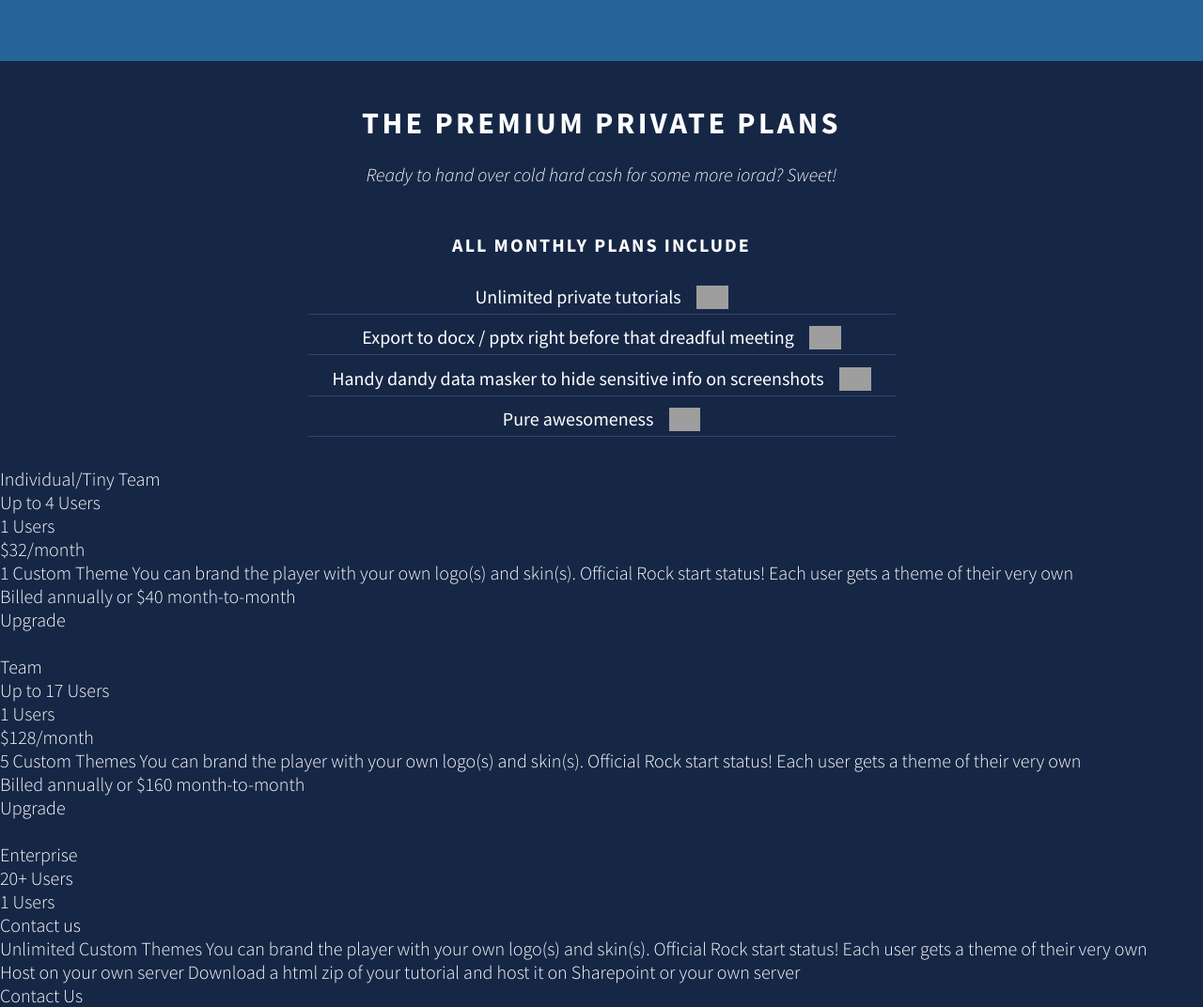
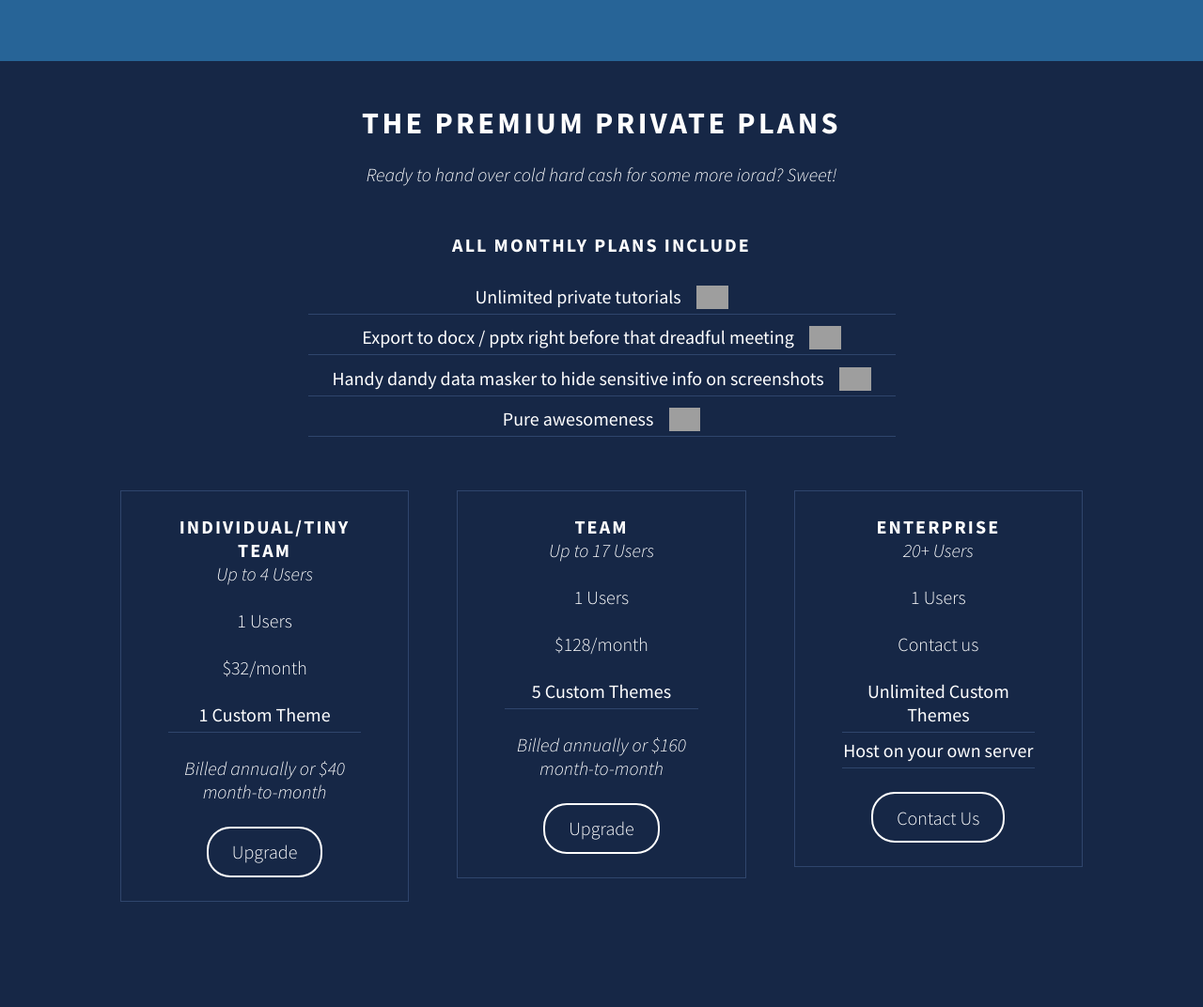
Before and after one commit to metamn/iorad, a Jekyll site: the page built from index.html, in a window 1280 px wide. Shown: the whole page at 94% size. Built offline with Jekyll 4.4.1, drawn with Linux system fonts in a browser that asks for light colours; nearby versions of some CDN libraries; after the commit the page ends 1010 px from its top, so only the background shows below that; grey boxes are pictures that could not be loaded.

Commit message:
The basic styling & layout done

```diff
--- a/_includes/structures/primary-plan.html
+++ b/_includes/structures/primary-plan.html
@@ -1,7 +1,7 @@
 {% assign id = include.id | times: 1 %}
 {% assign plan = page.plans[id] %}
 
-<article class="primary-plan">
+<article class="primary-plan {% include atoms/classname.html title=plan.class %}">
   <div class="container">
     <div class="title">
       <h2>{{ plan.title }}</h2>
--- a/assets/styles/screen.css
+++ b/assets/styles/screen.css
@@ -29,7 +29,6 @@
 /* https://developers.google.com/web/fundamentals/look-and-feel/animations/animating-between-views
 */
 /* No files to import found in molecules/* */
-/* No files to import found in organisms/* */
 html body { font-size: 125%; line-height: 1.25; font-family: 'Source Sans Pro', sans-serif; font-weight: 300; color: white; background-color: #162746; }
 @media only screen and (max-width: 63.999em) { html body { font-size: 100%; } }
 @media only screen and (min-width: 90.001em) { html body { font-size: 150%; } }
@@ -53,6 +52,25 @@
 html.pricing body #pricing #all-plans .container ul li { margin-bottom: 0.3125em; padding-bottom: 0.3125em; border-bottom: 1px solid #2f456c; }
 html.pricing body #pricing #all-plans .container ul li span.checkmark { margin-left: 0.625em; }
 html.pricing body #pricing #all-plans .container ul li span.checkmark img { max-height: 1.25em; position: relative; top: 0.3125em; }
+html.pricing body #pricing #primary-plans { margin-top: 2.5em; }
+@media only screen and (max-width: 63.999em) { html.pricing body #pricing #primary-plans { padding-left: 1.25em; padding-right: 1.25em; width: calc(100% - 2.5em - 0px); } }
+@media only screen and (min-width: 64em) { html.pricing body #pricing #primary-plans { padding-left: 10%; padding-right: 10%; width: calc(100% - 20% - 0px); } }
+html.pricing body #pricing #primary-plans article { text-align: center; float: left; padding-left: 1.25em; padding-right: 1.25em; width: calc(30% - 2.5em - 2px); margin-right: 5%; margin-bottom: 2.5em; border: 1px solid #2f456c; padding: 1.25em; }
+html.pricing body #pricing #primary-plans article .container { text-align: center; display: inline-block; padding-left: 1.25em; padding-right: 1.25em; width: calc(100% - 2.5em); max-width: 31.25em; }
+html.pricing body #pricing #primary-plans article:last-of-type { margin-right: 0; }
+@media only screen and (max-width: 63.999em) { html.pricing body #pricing #primary-plans article { padding-left: 1.25em; padding-right: 1.25em; width: calc(100% - 2.5em - 2px); margin-right: 0; } }
+html.pricing body #pricing #primary-plans article .container .title h2 { font-family: 'Source Sans Pro', sans-serif; font-weight: 700; text-transform: uppercase; letter-spacing: 0.10417em; }
+html.pricing body #pricing #primary-plans article .container .subtitle p { font-family: 'Source Sans Pro', sans-serif; font-weight: 300; font-style: italic; }
+html.pricing body #pricing #primary-plans article .container .users { margin: 1.25em 0; }
+html.pricing body #pricing #primary-plans article .container .features { margin-top: 1.25em; }
+html.pricing body #pricing #primary-plans article .container .features ul { font-family: 'Source Sans Pro', sans-serif; font-weight: 400; }
+html.pricing body #pricing #primary-plans article .container .features ul li { margin-bottom: 0.3125em; padding-bottom: 0.3125em; border-bottom: 1px solid #2f456c; }
+html.pricing body #pricing #primary-plans article .container .features ul li span.feature-description { display: none; }
+html.pricing body #pricing #primary-plans article .container .billed { margin-top: 1.25em; }
+html.pricing body #pricing #primary-plans article .container .billed p { font-family: 'Source Sans Pro', sans-serif; font-weight: 300; font-style: italic; }
+html.pricing body #pricing #primary-plans article .container .button { margin-top: 1.25em; }
+html.pricing body #pricing #primary-plans article .container .button p { padding: 0.625em 1.25em; border: 2px solid; -webkit-border-radius: 1.25em; -moz-border-radius: 1.25em; -ms-border-radius: 1.25em; -o-border-radius: 1.25em; border-radius: 1.25em; display: inline-block; cursor: pointer; }
+html.pricing body #pricing #primary-plans article .container .button p a { text-decoration: none; }
 html.pricing body #pricing #secondary-plans { display: none; }
 html.pricing body #faq { display: none; }
 
--- a/index.html
+++ b/index.html
@@ -64,10 +65,9 @@
   {% include structures/all-plans.html %}
 
   <aside id="primary-plans">
-    <h3>Premium Plans</h3>
+    <h3>Primary Plans</h3>
 
     {% for plan in page.plans %}
-      <p>&nbsp;</p>
       {% include structures/primary-plan.html id=forloop.index %}
     {% endfor %}
   </aside>
```
Also changed, not shown: other parts of index.html (+1 -0 lines), assets/styles/atoms/layout.scss (+18 -3 lines), assets/styles/organisms/primary-plan.scss (added, +53 -0 lines), assets/styles/structures/primary-plans.scss (+28 -0 lines), assets/styles/organisms/primary-plan.css (added), 6 other files.
